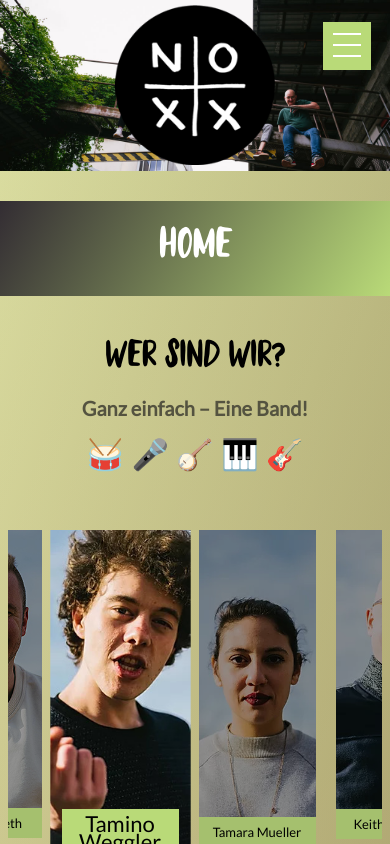
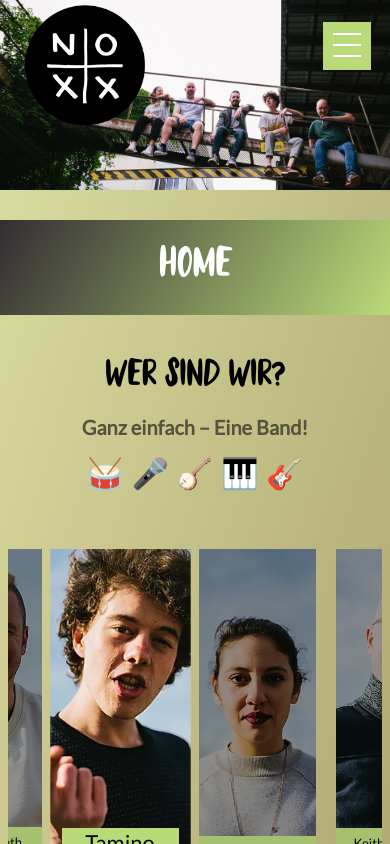
Before and after one commit to weeebr/noxx, a React (Create React App) app: page / in a window 390 px wide. Shown: the top 844 px of the page. Built offline with nearby package versions, Linux system fonts and the light colour scheme.

Commit message:
improve styles for mobile

```diff
--- a/src/pages/Home.js
+++ b/src/pages/Home.js
@@ -91,7 +91,12 @@ const ImagesWrapper = styled.div`
   height: 470px;
 
   ${breakpoint(device.mobile)} {
-    height: initial;
+    height: 190px;
+
+    img {
+      width: 120px !important;
+      margin-left: -220px;
+    }
   }
 
   img {
```
